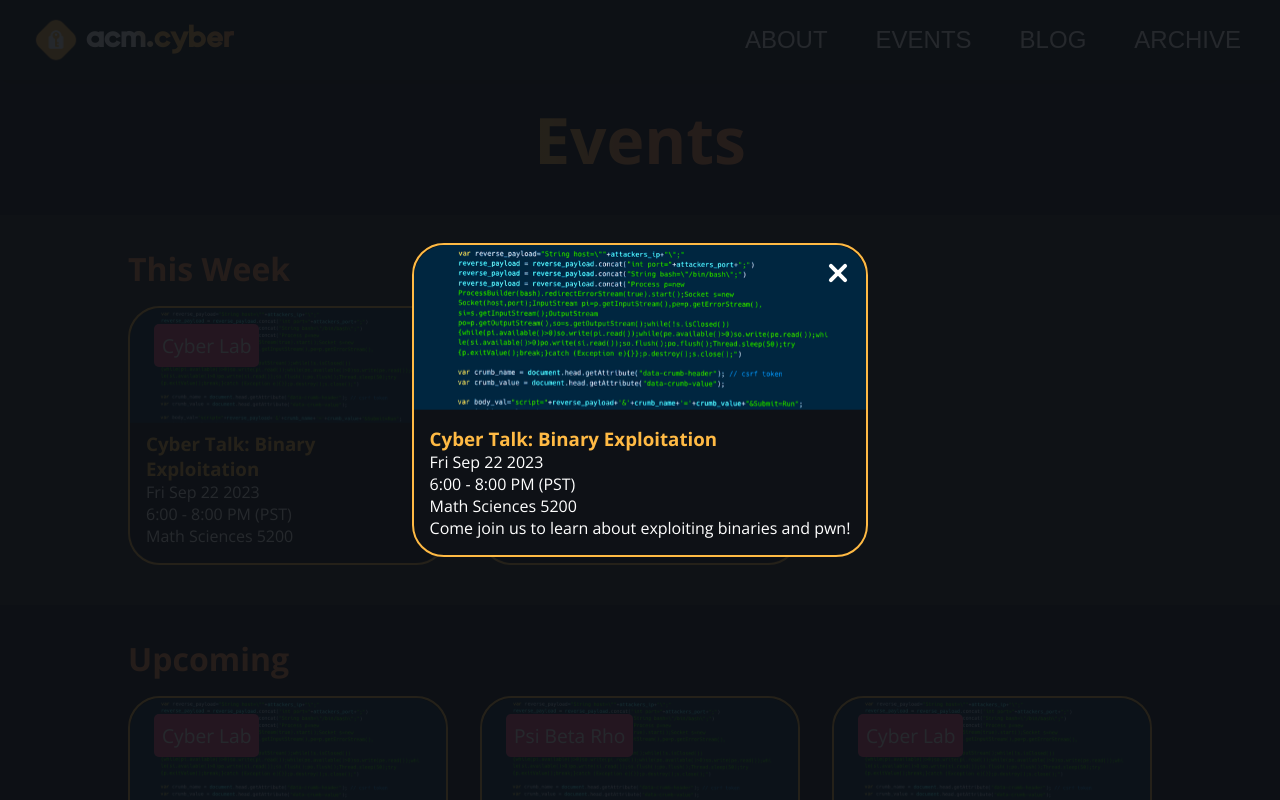
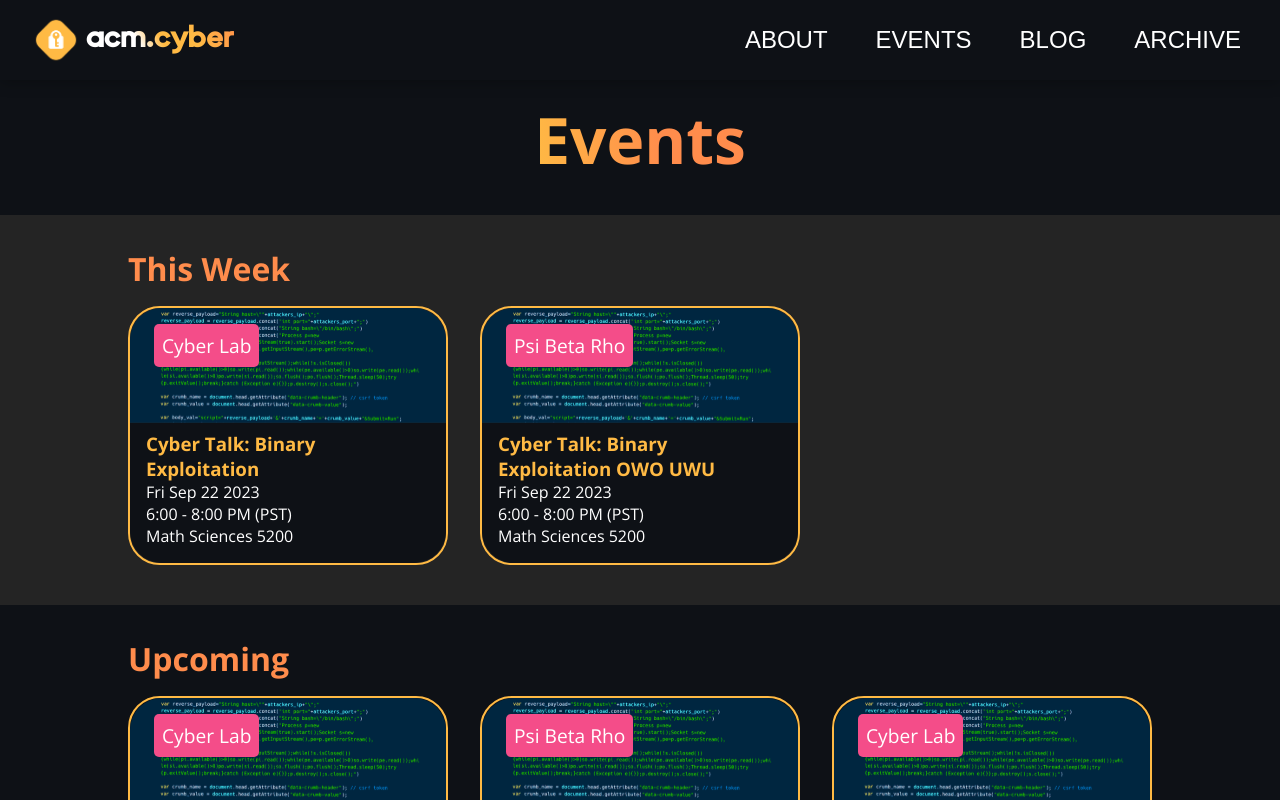
Before and after one commit to uclaacm/acmcyber.com, a Next.js app: page /events in a window 1280 px wide. Built offline with nearby package versions, Linux system fonts and the light colour scheme; a web font is replaced by a local one.

Commit message:
stinki winkie

```diff
--- a/pages/events.tsx
+++ b/pages/events.tsx
@@ -70,8 +70,8 @@ export default function Events() {
   // parse all of the events into a list of objects [{event object}, ...]
   // display all of the events in the list (hint: use the map() function)
 
-  const [popup, setPopup] = useState(AllEvents[0]);
-  // const [ popup, setPopup ] = useState(null as TEvent | null);
+  // const [popup, setPopup] = useState(AllEvents[0]);
+  const [popup, setPopup] = useState(null as TEvent | null);
   const [today, setToday] = useState(new Date());
 
   // reload `today` because page may be accessed at a date later than
```
